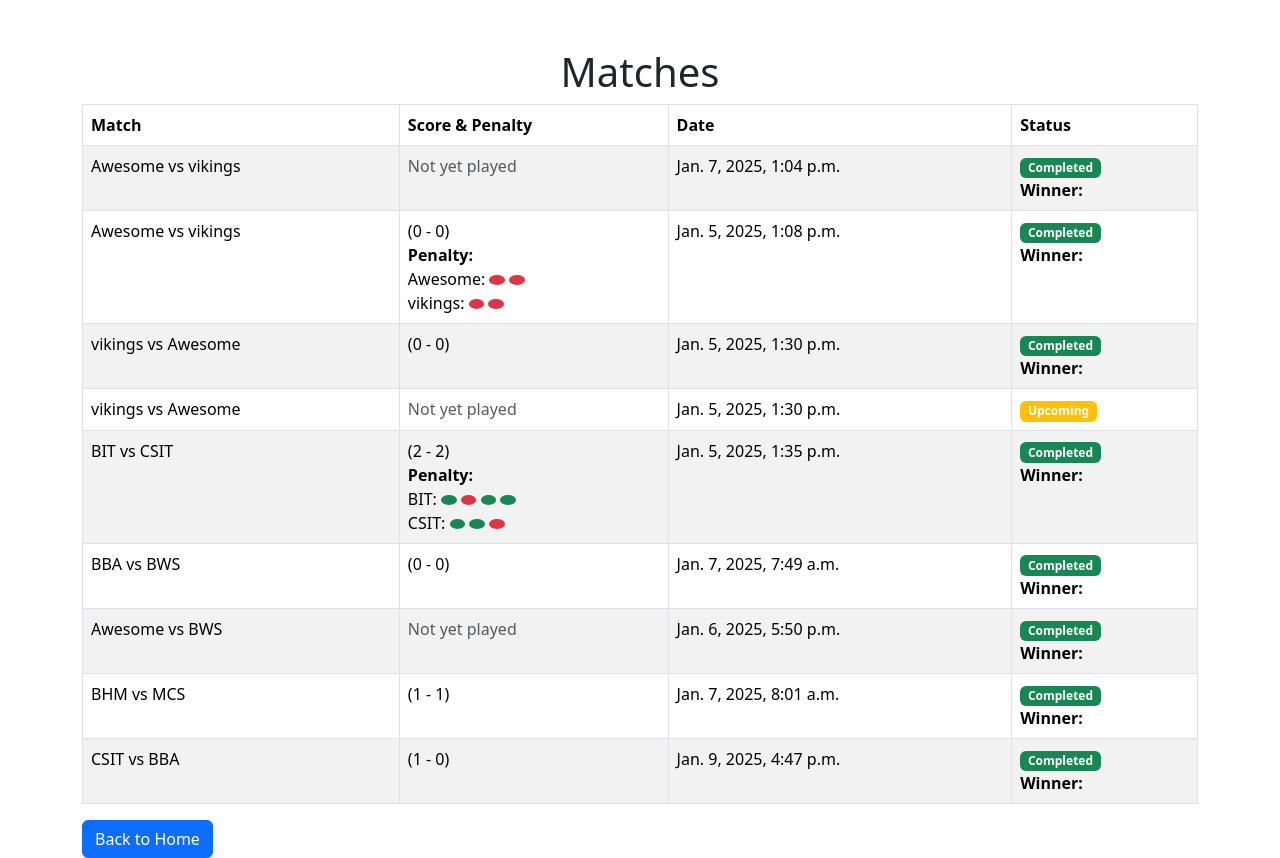
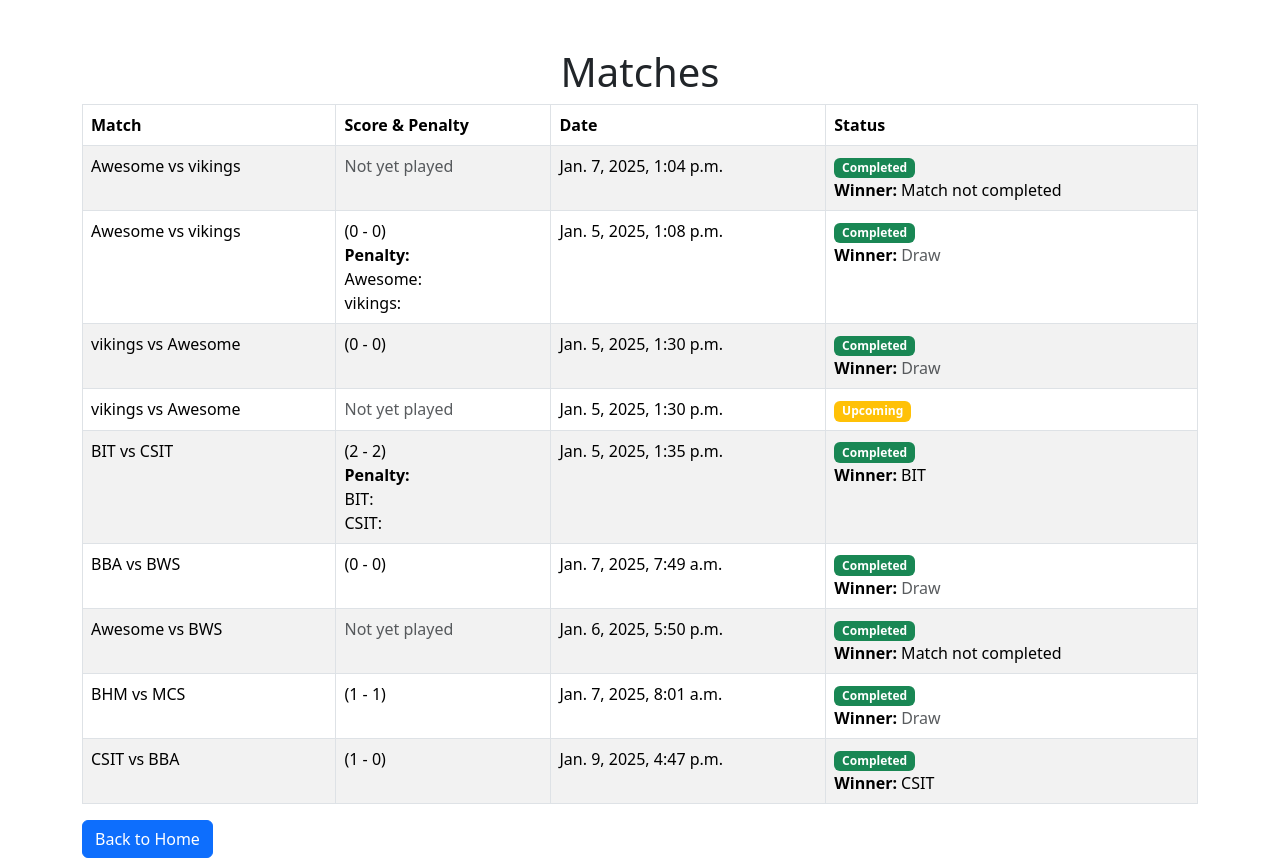
Before and after one commit to CallMeDas/Futsal-Tournament-Website-Djnago, a Django app: page /matches/ in a window 1280 px wide. Shown: the part 86-944 px from the top of the page. Run offline with Django 5.2, Linux system fonts and the light colour scheme; data comes from the database, SQL or seed files in the repository; both versions use the stored data as it was after the commit.

Commit message:
winner name implemeted

```diff
--- a/futsalWebsite/tournaments/models.py
+++ b/futsalWebsite/tournaments/models.py
@@ -49,49 +49,52 @@
     penalty_team2 = models.CharField(max_length=100, blank=True, null=True)
 
     round = models.CharField(max_length=20, choices=ROUND_CHOICES, default='Group Stage')
-    status = models.CharField(max_length=10, choices=STATUS_CHOICES, default='Upcoming')  # New field
+    status = models.CharField(max_length=10, choices=STATUS_CHOICES, default='Upcoming')
 
     def clean(self):
         if self.is_penalty:
             if not self.penalty_team1 or not self.penalty_team2:
                 raise ValidationError("Penalty data must be provided for both teams if penalties apply.")
+            try:
+                # Validate penalty scores format
+                [int(score.strip()) for score in self.penalty_team1.strip("[]").split(',')]
+                [int(score.strip()) for score in self.penalty_team2.strip("[]").split(',')]
+            except ValueError:
+                raise ValidationError("Penalty data must be a comma-separated list of integers.")
         else:
             self.penalty_team1 = None
             self.penalty_team2 = None
 
-    def save(self, *args, **kwargs):
-        self.clean()
-        super().save(*args, **kwargs)
 
-    def __str__(self):
-        return f"{self.team1} vs {self.team2} on {self.date} ({self.round})"
+    def get_winner(self):
+        if not self.is_completed:
+            return "Match not completed"
 
-def get_winner(self):
-    # Ensure penalty fields are strings before splitting
-    try:
-        penalty_team1_scores = (
-            [int(score) for score in self.penalty_team1.split(',')]
-            if self.penalty_team1 else []
-        )
-    except ValueError:
-        penalty_team1_scores = []
+        # Helper function to parse penalty strings
+        def parse_penalty_scores(penalty_data):
+            if not penalty_data:
+                return []
+            try:
+                # Strip unwanted characters and split into integers
+                return [int(score.strip()) for score in penalty_data.strip("[]").split(',')]
+            except ValueError:
+                raise ValidationError(f"Invalid penalty data: {penalty_data}")
 
-    try:
-        penalty_team2_scores = (
-            [int(score) for score in self.penalty_team2.split(',')]
-            if self.penalty_team2 else []
-        )
-    except ValueError:
-        penalty_team2_scores = []
+        # Parse penalty scores for both teams
+        penalty_team1_scores = parse_penalty_scores(self.penalty_team1)
+        penalty_team2_scores = parse_penalty_scores(self.penalty_team2)
 
-    # Calculate total penalty goals
-    team1_penalty_goals = sum(penalty_team1_scores)
-    team2_penalty_goals = sum(penalty_team2_scores)
+        # Calculate total penalty goals
+        team1_penalty_goals = sum(penalty_team1_scores)
+        team2_penalty_goals = sum(penalty_team2_scores)
 
-    # Determine the winner
-    if self.score_team1 + team1_penalty_goals > self.score_team2 + team2_penalty_goals:
-        return self.team1.name
-    elif self.score_team1 + team1_penalty_goals < self.score_team2 + team2_penalty_goals:
-        return self.team2.name
-    else:
-        return "Draw"
+        # Determine the winner
+        total_team1_score = self.score_team1 + team1_penalty_goals
+        total_team2_score = self.score_team2 + team2_penalty_goals
+
+        if total_team1_score > total_team2_score:
+            return self.team1.name
+        elif total_team1_score < total_team2_score:
+            return self.team2.name
+        else:
+            return "Draw"
--- a/futsalWebsite/tournaments/static/style.css
+++ b/futsalWebsite/tournaments/static/style.css
@@ -3,3 +3,19 @@
     top: 0;
     z-index: 1020; /* Ensure it stays above other elements */
 }
+
+.badge {
+    display: inline-block;
+    text-align: center;
+    vertical-align: middle;
+}
+.rounded-circle {
+    display: inline-block;
+    border-radius: 50%;
+}
+.bg-success {
+    background-color: #28a745 !important;
+}
+.bg-danger {
+    background-color: #dc3545 !important;
+}
--- a/futsalWebsite/tournaments/templates/matches.html
+++ b/futsalWebsite/tournaments/templates/matches.html
@@ -1,8 +1,6 @@
 {% extends 'base.html' %}
 
 {% block content %}
-{% load static %}
-
 <div class="container mt-5">
     <h1 class="text-center">Matches</h1>
     <table class="table table-striped table-bordered">
@@ -26,21 +24,13 @@
                             <strong>Penalty:</strong>
                             <br>
                             <span>{{ match.team1 }}:</span>
-                                {% for penalty in match.penalty_team1 %}
-                                    {% if penalty == '1' %}
-                                        <span class="badge bg-success rounded-circle" style="width: 10px; height: 10px;"> </span> <!-- Goal -->
-                                    {% else %}
-                                        <span class="badge bg-danger rounded-circle" style="width: 10px; height: 10px;"> </span> <!-- Miss -->
-                                    {% endif %}
+                            {% for penalty in match.penalty_team1_list %}
+                                <span class="badge {% if penalty == '1' %}bg-success{% else %}bg-danger{% endif %} rounded-circle" style="width: 12px; height: 12px;"></span>
                             {% endfor %}
                             <br>
                             <span>{{ match.team2 }}:</span>
-                                {% for penalty in match.penalty_team2 %}
-                                    {% if penalty == '1' %}
-                                        <span class="badge bg-success rounded-circle" style="width: 10px; height: 10px;"> </span> <!-- Goal -->
-                                    {% else %}
-                                        <span class="badge bg-danger rounded-circle" style="width: 10px; height: 10px;"> </span> <!-- Miss -->
-                                    {% endif %}
+                            {% for penalty in match.penalty_team2_list %}
+                                <span class="badge {% if penalty == '1' %}bg-success{% else %}bg-danger{% endif %} rounded-circle" style="width: 12px; height: 12px;"></span>
                             {% endfor %}
                         </div>
                         {% endif %}
@@ -54,10 +44,10 @@
                         <span class="badge bg-success">{{ match.status }}</span>
                         <br>
                         <strong>Winner:</strong>
-                        {% if match.get_winner == "Draw" %}
+                        {% if match.winner == "Draw" %}
                             <span class="text-muted">Draw</span>
                         {% else %}
-                            {{ match.get_winner }}
+                            {{ match.winner }}
                         {% endif %}
                     {% elif match.status == "Ongoing" %}
                         <span class="badge bg-primary">{{ match.status }}</span>
@@ -65,14 +55,10 @@
                         <span class="badge bg-warning">{{ match.status }}</span>
                     {% endif %}
                 </td>
-
-
             </tr>
             {% endfor %}
         </tbody>
     </table>
-
     <a class="btn btn-primary" href="/">Back to Home</a>
 </div>
-
 {% endblock %}
--- a/futsalWebsite/tournaments/views.py
+++ b/futsalWebsite/tournaments/views.py
@@ -14,12 +14,18 @@
 def matches(request):
     matches = Match.objects.all()
     for match in matches:
-        # Split penalty data into lists if penalties exist
-        if match.penalty_team1:
-            match.penalty_team1 = match.penalty_team1.split(',')  # Split on commas
-        if match.penalty_team2:
-            match.penalty_team2 = match.penalty_team2.split(',')
+        # Parse penalties for each match
+        match.penalty_team1_list = (
+            match.penalty_team1.strip("[]").split(',') if match.penalty_team1 else []
+        )
+        match.penalty_team2_list = (
+            match.penalty_team2.strip("[]").split(',') if match.penalty_team2 else []
+        )
+        match.winner = match.get_winner()  # Determine the winner
     return render(request, 'matches.html', {'matches': matches})
+
+
+
 # Teams View
 def teams(request):
     teams = Team.objects.all()
```
Also changed, not shown: futsalWebsite/tournaments/admin.py (+7 -4 lines), futsalWebsite/db.sqlite3. Lines whose indentation alone changed are shown as unchanged.
